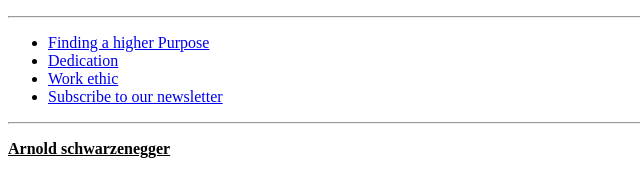
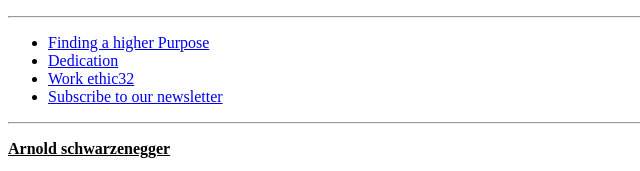
Before and after one commit to Vishal-V/Web-Development, a plain HTML site: page 1-HTML/heroes.html in a window 1280 px wide. Shown: the top 171 px of the page, 0-640 px from the left. Drawn offline with Linux system fonts and the light colour scheme; grey boxes are pictures that could not be loaded.

Commit message:
<a> tag changed

```diff
--- a/1-HTML/heroes.html
+++ b/1-HTML/heroes.html
@@ -9,7 +9,7 @@
 	<ul>
 	<li><a href="#Arnold Schwarzenegger">Finding a higher Purpose</a></li>
 	<li><a href="#Virat Kohli">Dedication</a></li>
-	<li><a href="#Elon Musk">Work ethic</a></li>
+	<li><a href="#Elon Musk">Work ethic32</a></li>
 	<li><a href="#Subscribe">Subscribe to our newsletter</a></li>
 	</ul>
 	<hr>
```
